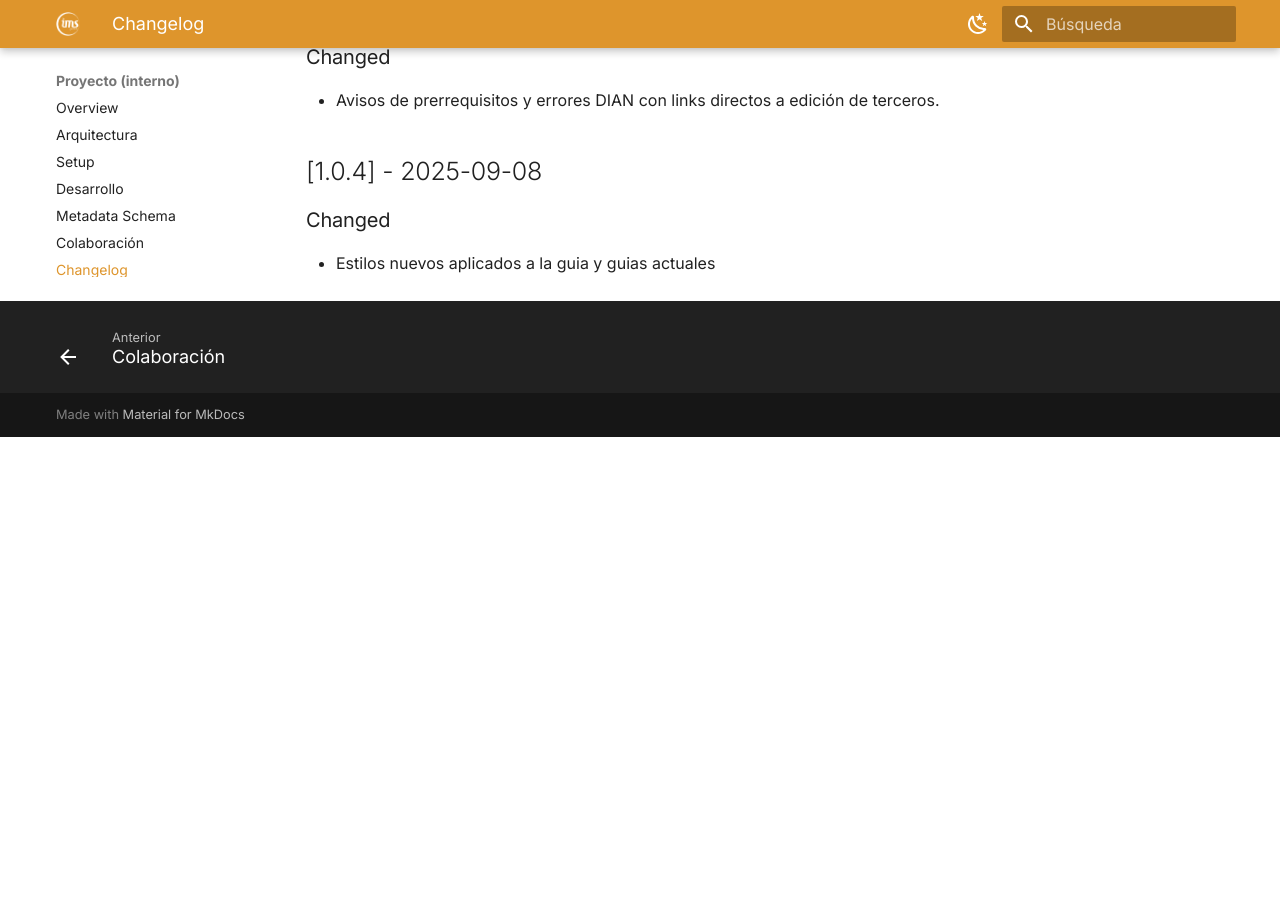
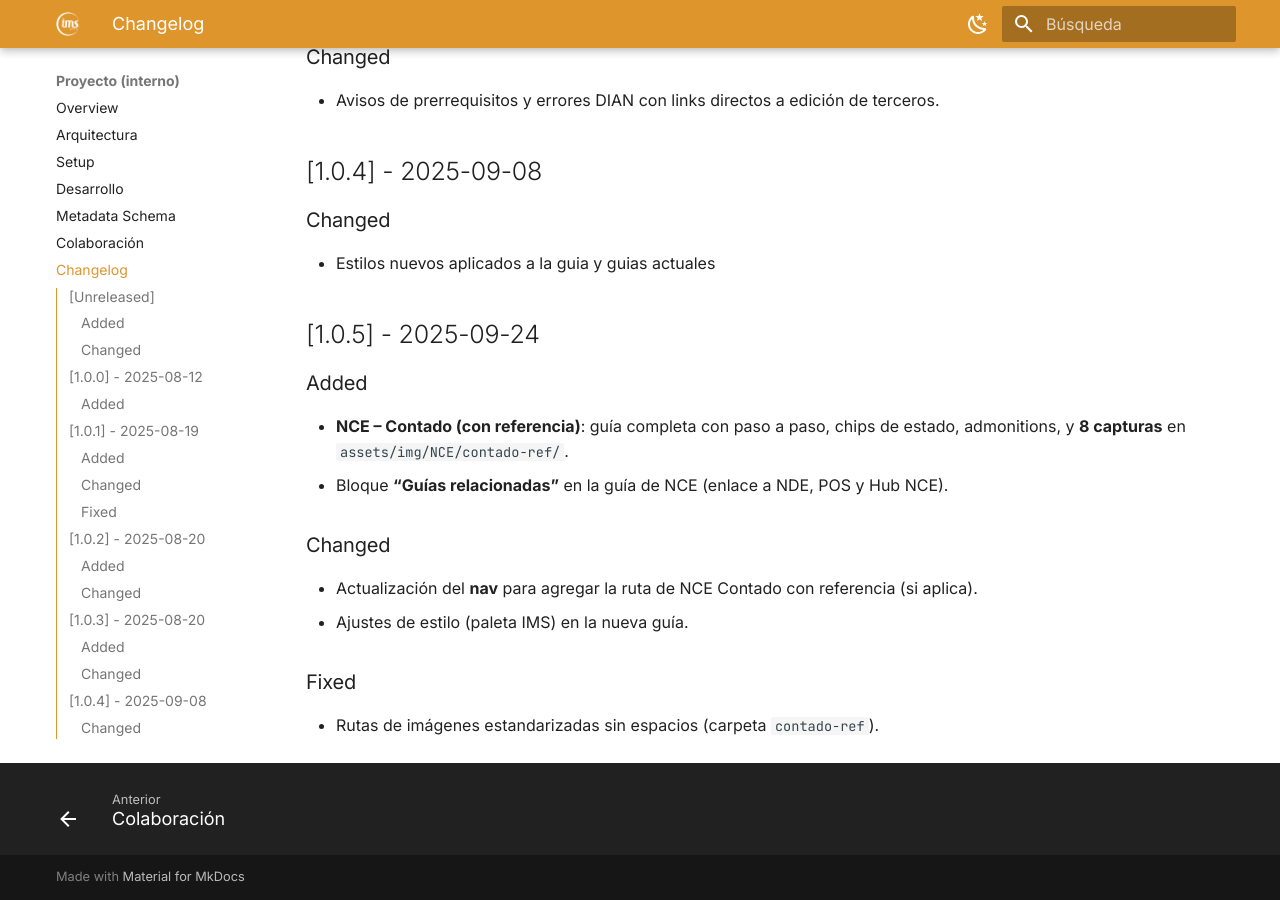
Before and after one commit to Ingemagsoft/Centro_de_Ayuda_IMS, an MkDocs documentation site: the page built from docs/08-changelog.md, in a window 1280 px wide and 900 px high, scrolled down 1531 px. Built offline with MkDocs 1.6.1 and Material for MkDocs 9.7.7, drawn with Linux system fonts in a browser that asks for light colours; before the commit the page ends 1968 px from its top, so only the background shows below that.

Commit message:
Actualizacion changelog 1.0.5

```diff
--- a/docs/08-changelog.md
+++ b/docs/08-changelog.md
@@ -39,3 +39,20 @@
 ## [1.0.4] - 2025-09-08
 ### Changed
 - Estilos nuevos aplicados a la guia y guias actuales
+
+## [1.0.5] - 2025-09-24
+### Added
+- **NCE – Contado (con referencia)**: guía completa con paso a paso, chips de estado, admonitions, y **8 capturas** en `assets/img/NCE/contado-ref/`.
+- Bloque **“Guías relacionadas”** en la guía de NCE (enlace a NDE, POS y Hub NCE).
+
+### Changed
+- Actualización del **nav** para agregar la ruta de NCE Contado con referencia (si aplica).
+- Ajustes de estilo (paleta IMS) en la nueva guía.
+
+### Fixed
+- Rutas de imágenes estandarizadas sin espacios (carpeta `contado-ref`).
+
+<!-- Enlaces de comparación (opcional)
+[Unreleased]: https://github.com/TU_USUARIO/TU_REPO/compare/1.0.4...HEAD
+[1.0.4]: https://github.com/TU_USUARIO/TU_REPO/compare/1.0.3...1.0.4
+-->
```
